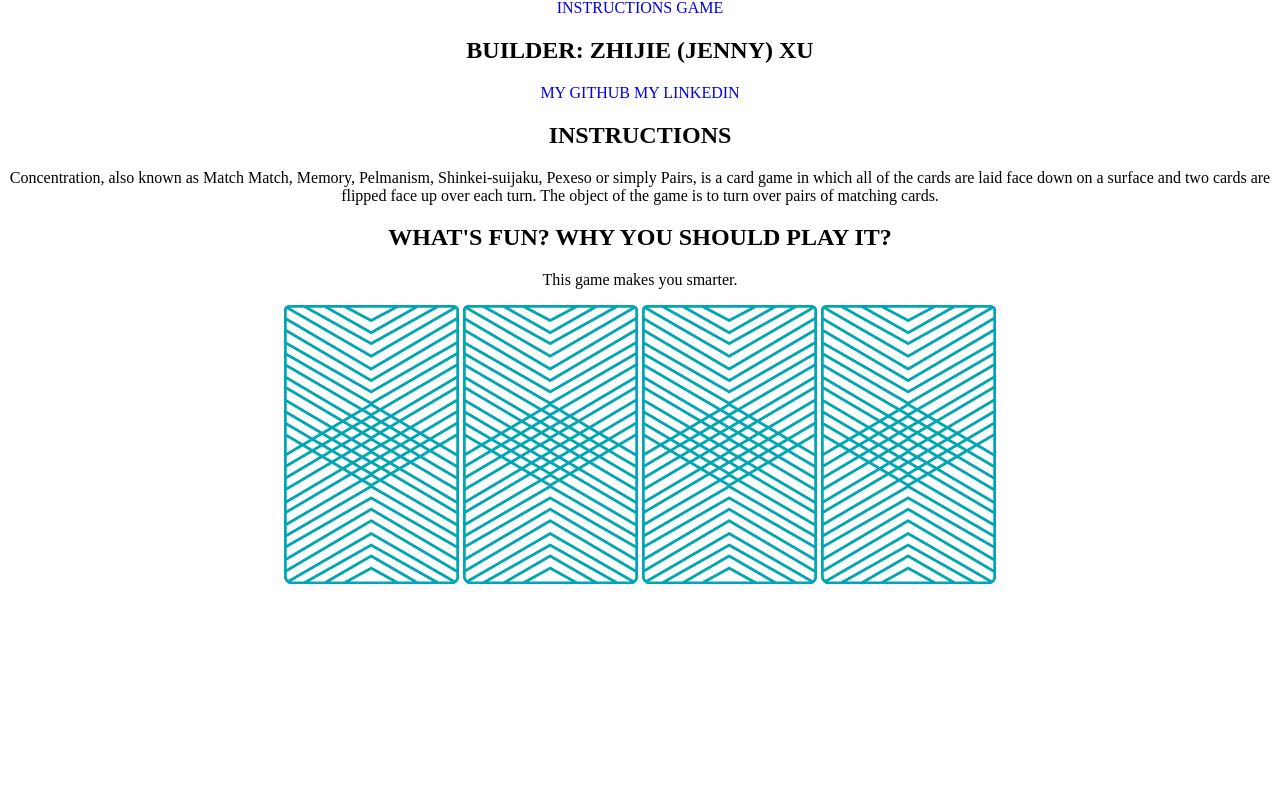
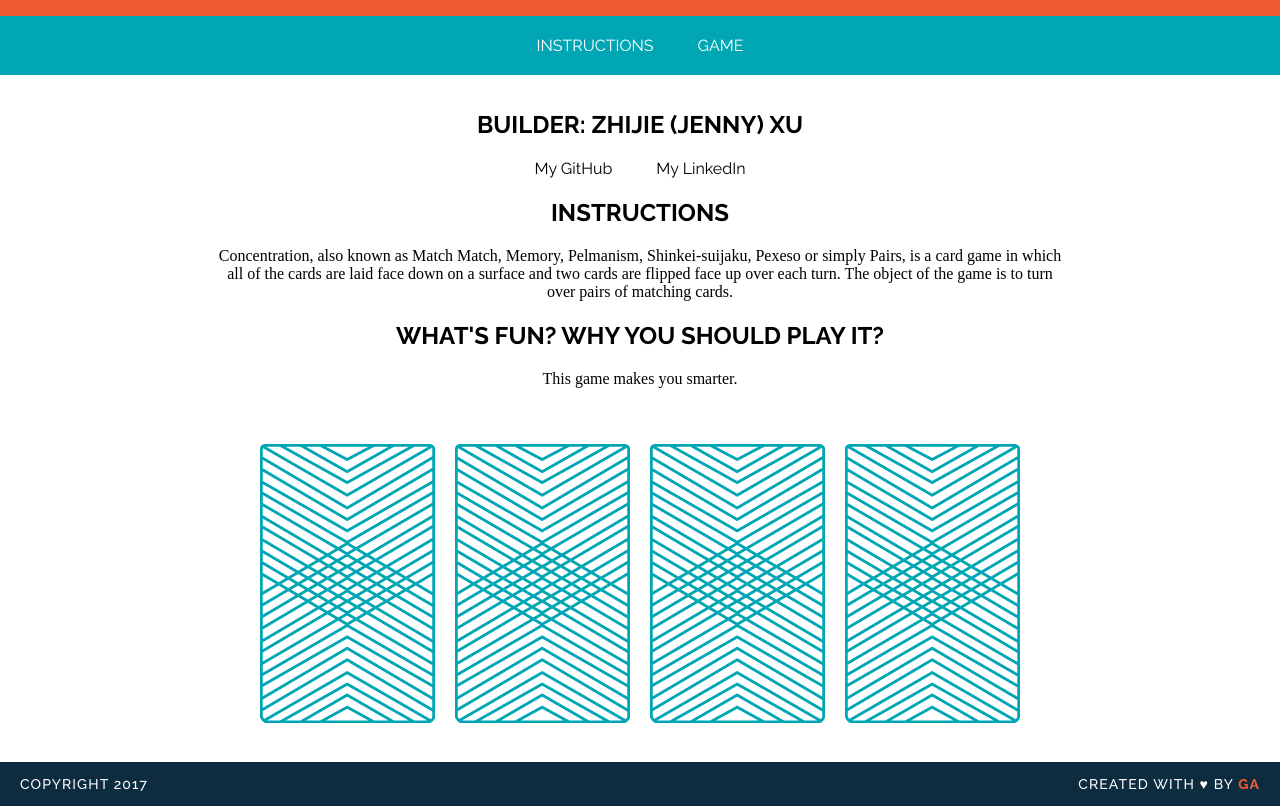
Before and after one commit to ZGZOO/wdi-fundamentals-memorygame, a plain HTML site: page memory_game/index.html in a window 1280 px wide. Shown: the part 81-887 px from the top of the page. Before the commit the page ends 800 px from the top, so only its background shows below. Drawn offline with Linux system fonts and the light colour scheme; a web font is replaced by a local one.

Commit message:
The version after the lessons of HTML and CSS

```diff
--- a/memory_game/css/style.css
+++ b/memory_game/css/style.css
@@ -1,10 +1,35 @@
 body {
 	text-align: center;
+	margin: 0;
+}
+
+header {
+	background-color: #F15B31;
+	color:#FFFFFF;
+	padding: 30px 20px;
 }
 
 h1 {
 	font-family: "Raleway", sans-serif;
 	font-weight: 400;
+	margin: 0;
+}
+
+nav {
+	background-color: #00A6B3;
+	color: #FFFFFF;
+	padding: 20px 0;
+}
+
+a {
+	font-family: "Raleway", sans-serif;
+	margin: 0 20px;
+	color: #FFFFFF;
+	border-bottom: 2px solid transparent;
+}
+
+a:hover {
+	border-bottom: 2px solid white;
 }
 
 p {
@@ -17,5 +42,56 @@ p {
 }
 
 .headings {
+	font-family: "Raleway", sans-serif;
 	text-transform: uppercase;
 }
+
+.linktome {
+	text-decoration: none;
+	color: black;
+}
+
+main {
+	width: 850px;
+	margin: 35px auto;
+}
+
+img {
+	margin: 40px 8px 0 8px;
+}
+
+footer {
+	text-transform: uppercase;
+	padding:0 20px;
+	background: #0D2C40;
+	color: white;
+	font-size: 14px;
+	letter-spacing: 0.08em;
+	font-weight: 500;
+}
+
+footer p{
+	font-family: "Raleway", sans-serif;
+}
+
+.copyright {
+	float: left;
+}
+
+.message {
+	float: right;
+}
+
+.clearfix:after {
+	visibility: hidden;
+	display: block;
+	content: " ";
+	clear: both;
+	height: 0;
+	font-size: 0;
+}
+
+.name {
+	color: #F15B31;
+	font-weight: 700;
+}
--- a/memory_game/index.html
+++ b/memory_game/index.html
@@ -5,22 +5,36 @@
 	<link href="https://fonts.googleapis.com/css?family=Droid+Serif|Raleway:400,500,600,700" rel="stylesheet">
 	<title>Memory Card Game</title>
 </head>
+
 <body>
+	<header>
 	<h1 class="headings">Memory Game</h1>
-	<a href="#" class="links">Instructions</a>
-	<a href="#" class="links">Game</a>
+	</header>
+
+	<nav>
+	<a href="#instructions" class="links">Instructions</a>
+	<a href="#game" class="links">Game</a>
+	</nav>
+
+	<main>
 	<h2 class="headings">Builder: Zhijie (Jenny) Xu</h2>
-	<a href="https://github.com/ZGZOO" target="_blank" class="links">My GitHub</a>
-	<a href="https://www.linkedin.com/in/jennyzhijiexu/" target="_blank" class="links">My LinkedIn</a>
-	<h2 class="headings">Instructions</h2>
+	<a href="https://github.com/ZGZOO" target="_blank" class="linktome">My GitHub</a>
+	<a href="https://www.linkedin.com/in/jennyzhijiexu/" target="_blank" class="linktome">My LinkedIn</a>
+	<h2 class="headings" id="instructions">Instructions</h2>
 	<p>Concentration, also known as Match Match, Memory, Pelmanism, Shinkei-suijaku, Pexeso or simply Pairs, is a card game in which all of the cards are laid face down on a surface and two cards are flipped face up over each turn. The object of the game is to turn over pairs of matching cards.</p>
 	<h2 class="headings">What's fun? Why you should play it?</h2>
 	<p>This game makes you smarter.</p>
-	<div>
+	<div id="game">
 		<img src="images/back.png" alt="Queen of Diamonds">
 		<img src="images/back.png" alt="Queen of Hearts">
 		<img src="images/back.png" alt="King of Diamonds">
 		<img src="images/back.png" alt="King of Hearts">
 	</div>
+	</main>
+
+	<footer class="clearfix">
+		<p class="copyright">Copyright 2017</p>
+		<p class="message">Created with &hearts; by <span class="name">GA</span></p>
+	</footer>
 </body>
 </html>
```
Also changed, not shown: 1 other file.
